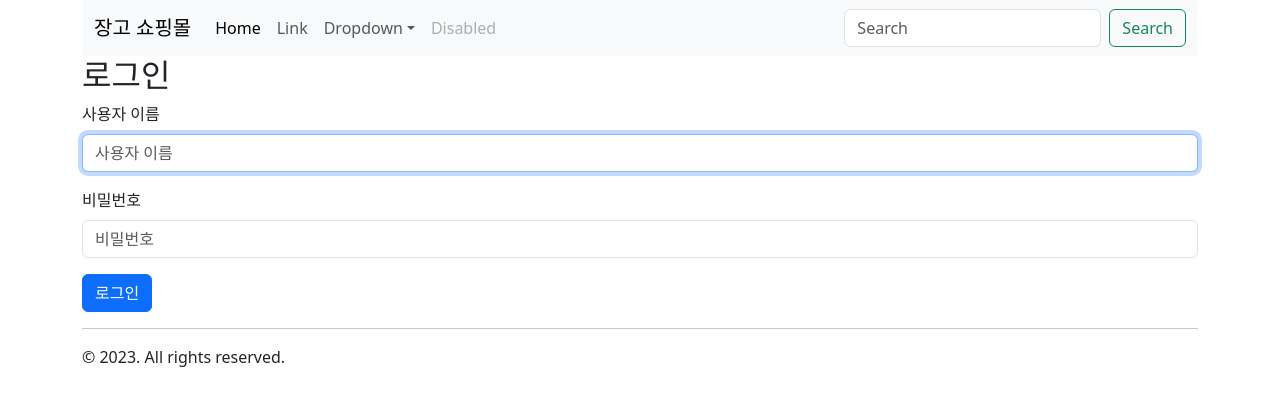
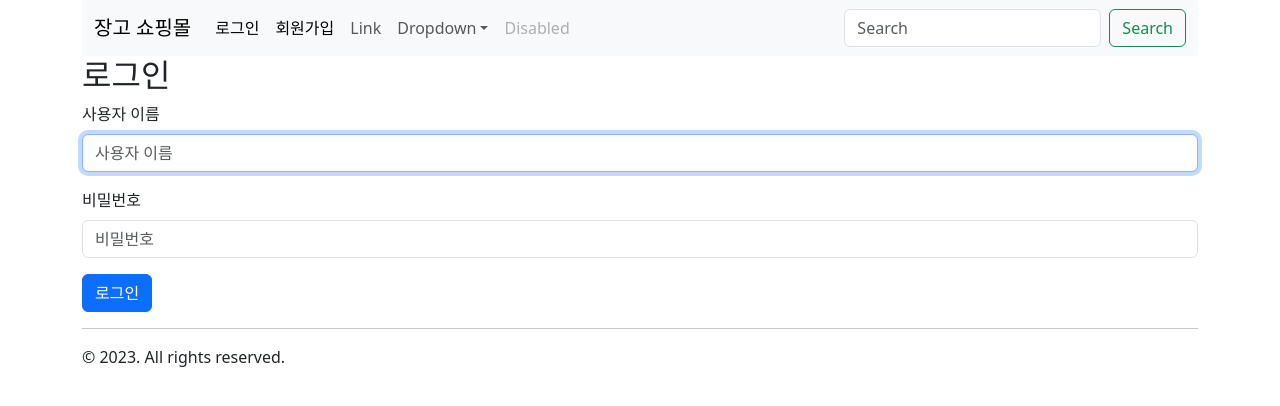
Before and after one commit to city1616/STUDY, a Django app: page /accounts/login/ in a window 1280 px wide. Shown: the top 406 px of the page. Run offline with Django 3.2, Linux system fonts and the light colour scheme; some libraries are stand-ins or nearby versions.

Commit message:
feat: 프로필 페이지 생성

```diff
--- a/Lecture/Inflearn/파이썬:장고로 결제 시작하기(Feat. 아임포트) - 기본편/mydjangoshop/accounts/views.py
+++ b/Lecture/Inflearn/파이썬:장고로 결제 시작하기(Feat. 아임포트) - 기본편/mydjangoshop/accounts/views.py
@@ -1,3 +1,4 @@
+from django.contrib.auth.decorators import login_required
 from django.contrib.auth.views import LoginView, LogoutView
 from django.shortcuts import render
 from django.urls import reverse_lazy
@@ -25,5 +26,6 @@ logout = LogoutView.as_view(
 )
 
 
+@login_required
 def profile(request):
-    pass
+    return render(request, "accounts/profile.html")
--- a/Lecture/Inflearn/파이썬:장고로 결제 시작하기(Feat. 아임포트) - 기본편/mydjangoshop/templates/base.html
+++ b/Lecture/Inflearn/파이썬:장고로 결제 시작하기(Feat. 아임포트) - 기본편/mydjangoshop/templates/base.html
@@ -15,7 +15,7 @@
         <div class="container">
             <nav class="navbar navbar-expand-lg navbar-light bg-light">
                 <div class="container-fluid">
-                    <a class="navbar-brand" href="#">장고 쇼핑몰</a>
+                    <a class="navbar-brand" href="{% url 'root' %}">장고 쇼핑몰</a>
                     <button class="navbar-toggler"
                             type="button"
                             data-bs-toggle="collapse"
@@ -27,9 +27,23 @@
                     </button>
                     <div class="collapse navbar-collapse" id="navbarSupportedContent">
                         <ul class="navbar-nav me-auto mb-2 mb-lg-0">
-                            <li class="nav-item">
-                                <a class="nav-link active" aria-current="page" href="#">Home</a>
-                            </li>
+                            {% if not user.is_authenticated %}
+                                <li class="nav-item">
+                                    <a class="nav-link active" aria-current="page" href="{% url 'login' %}">로그인</a>
+                                </li>
+                                <li class="nav-item">
+                                    <a class="nav-link active" aria-current="page" href="{% url 'signup' %}">회원가입</a>
+                                </li>
+                            {% else %}
+                                <li class="nav-item">
+                                    <a class="nav-link active"
+                                       aria-current="page"
+                                       href="{% url 'profile' %}">프로필</a>
+                                </li>
+                                <li class="nav-item">
+                                    <a class="nav-link active" aria-current="page" href="{% url 'logout' %}">로그아웃</a>
+                                </li>
+                            {% endif %}
                             <li class="nav-item">
                                 <a class="nav-link" href="#">Link</a>
                             </li>
```
Also changed, not shown: Lecture/Inflearn/파이썬:장고로 결제 시작하기(Feat. 아임포트) - 기본편/mydjangoshop/accounts/templates/accounts/profile.html (added, +10 -0 lines).
